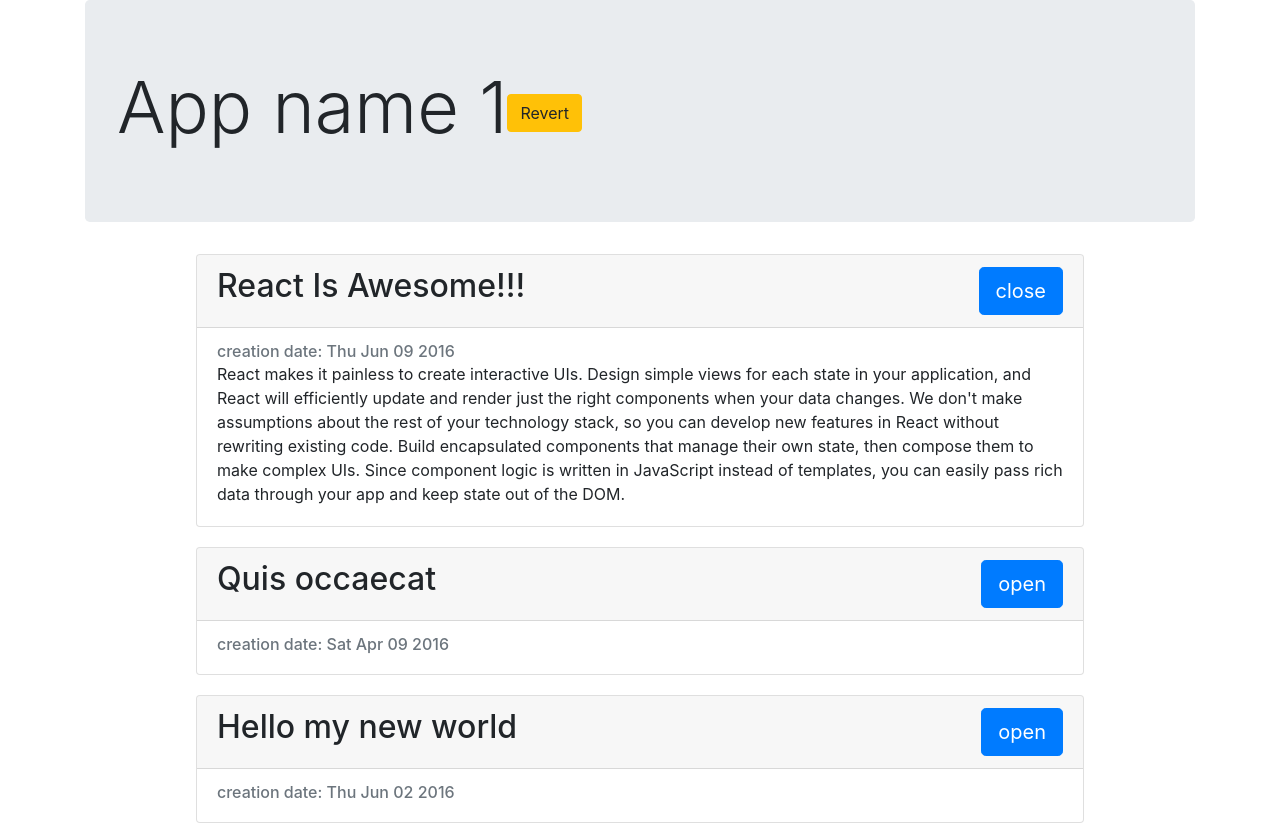
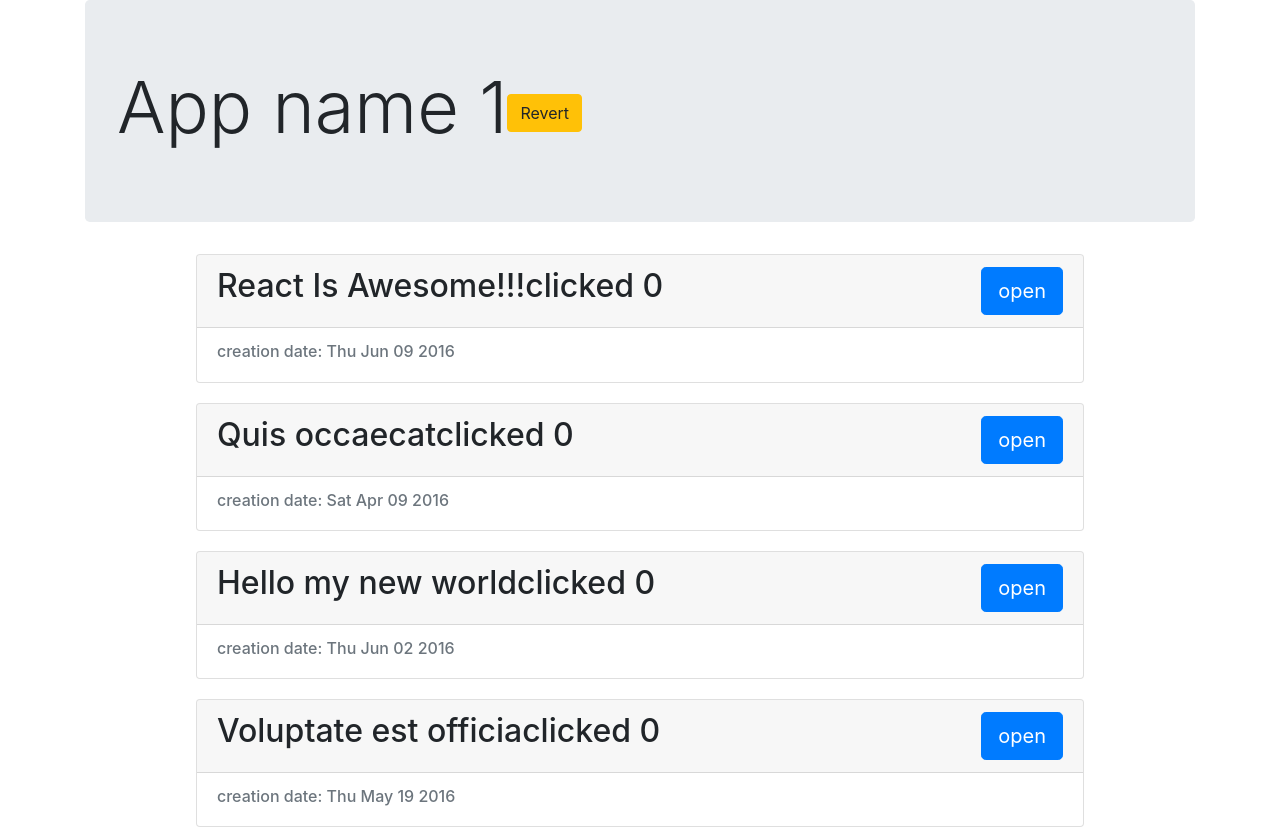
Before and after one commit to alex-lenk/reactnative, a React (Create React App) app: page / in a window 1280 px wide. Shown: the top 828 px of the page. Built offline with nearby package versions, Linux system fonts and the light colour scheme.

Commit message:
Finalize added code

```diff
--- a/src/components/App.js
+++ b/src/components/App.js
@@ -1,15 +1,16 @@
-import React, {Component} from 'react';
+import React, {PureComponent} from 'react';
 import ArticleList from './ArticleList'
 import articles from '../fixtures'
 import 'bootstrap/dist/css/bootstrap.css'
 
 
-class App extends Component {
+class App extends PureComponent {
     state = {
         reverted: false
     }
 
     render() {
+        console.log('---', 2, this.state)
         return (
             <div className="container">
                 <div className="jumbotron">
@@ -18,14 +19,16 @@
                         <button className="btn btn-warning" onClick={this.revert}>Revert</button>
                     </h1>
                 </div>
-                <ArticleList articles={this.state.reverted ? articles.reverse() : articles}/>
+                <ArticleList articles={this.state.reverted ? articles.slice().reverse() : articles}/>
             </div>
         )
     }
 
-    revert = () => this.setState({
-        reverted: !this.state.reverted
-    })
+    revert = () => {
+        this.setState({
+            reverted: !this.state.reverted
+        })
+    }
 }
 
 export default App
--- a/src/components/Article.js
+++ b/src/components/Article.js
@@ -1,40 +1,26 @@
-import React, {Component} from 'react';
+import React, {PureComponent} from 'react';
 
-class Article extends Component {
+class Article extends PureComponent {
     constructor(props){
         super(props)
 
         this.state = {
-            isOpen: props.defaultOpen
+            count: 0
         }
     }
 
-    componentWillMount() {
-        console.log('---', 'mounting')
-    }
-
-    componentWillReceiveProps(nextProps) {
-        console.log('---', 'will receive props')
-        if (nextProps.defaultOpen !== this.props.defaultOpen) this.setState({
-            isOpen: nextProps.defaultOpen
-        })
-    }
-
-    componentWillUpdate(){
-        console.log('---', 'will update')
-    }
-
     render() {
-        const {article} = this.props
+        const {article, isOpen, onButtonClick} = this.props
         const inlineStyleCard = {width: '80%'}
-        const body = this.state.isOpen && <section className="card-text">{article.text}</section>
+        const body = isOpen && <section className="card-text">{article.text}</section>
         return (
             <div className='card mx-auto' style={inlineStyleCard}>
                 <div className="card-header">
-                    <h2>
+                    <h2 onClick={this.incrementCounter}>
                         {article.title}
-                        <button onClick={this.handleClick} className="btn-primary btn-lg btn float-right">
-                            {this.state.isOpen ? 'close' : 'open'}
+                        clicked {this.state.count}
+                        <button onClick={onButtonClick} className="btn-primary btn-lg btn float-right">
+                            {isOpen ? 'close' : 'open'}
                         </button>
                     </h2>
                 </div>
@@ -46,10 +32,9 @@
         )
     }
 
-    handleClick = () => {
-        console.log('---', 'clicked')
+    incrementCounter = () => {
         this.setState({
-            isOpen: !this.state.isOpen
+            count: this.state.count + 1
         })
     }
 }
--- a/src/components/ArticleList/index.js
+++ b/src/components/ArticleList/index.js
@@ -1,11 +1,18 @@
-import React from 'react';
+import React, {PureComponent} from 'react';
 import Article from '../Article'
 import './style.css'
 
-export default function ArticleList({ articles }) {
-    const articleElements = articles.map((article, index) =>
-        <li key = {article.id} className="article-list__li">
-            <Article article = {article} defaultOpen = {index === 0} />
+export default class ArticleList extends PureComponent {
+    state = {
+        openArticleId: null
+    }
+    render() {
+        const articleElements = this.props.articles.map((article, index) =>
+            <li key={article.id} className="article-list__li">
+                <Article article={article}
+                         isOpen = {this.state.openArticleId === article.id}
+                         onButtonClick = {this.handleClick.bind(this, article.id)}
+                />
             </li>
         )
         return (
@@ -14,3 +21,8 @@
             </ul>
         )
     }
+    handleClick = openArticleId => this.setState({
+        openArticleId: this.state.openArticleId === openArticleId ? null : openArticleId
+
+    })
+}
```
Lines whose indentation alone changed are shown as unchanged.
